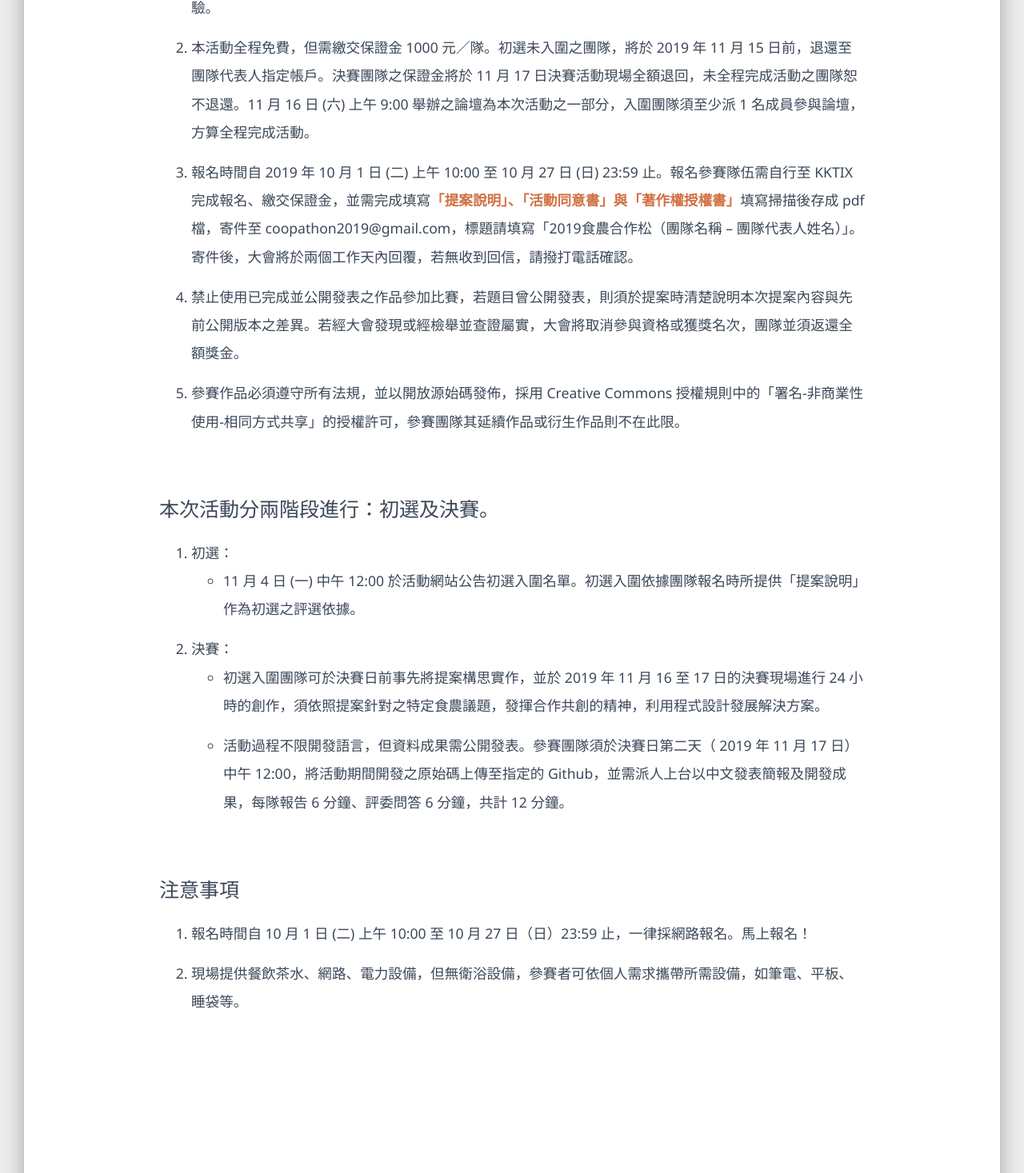
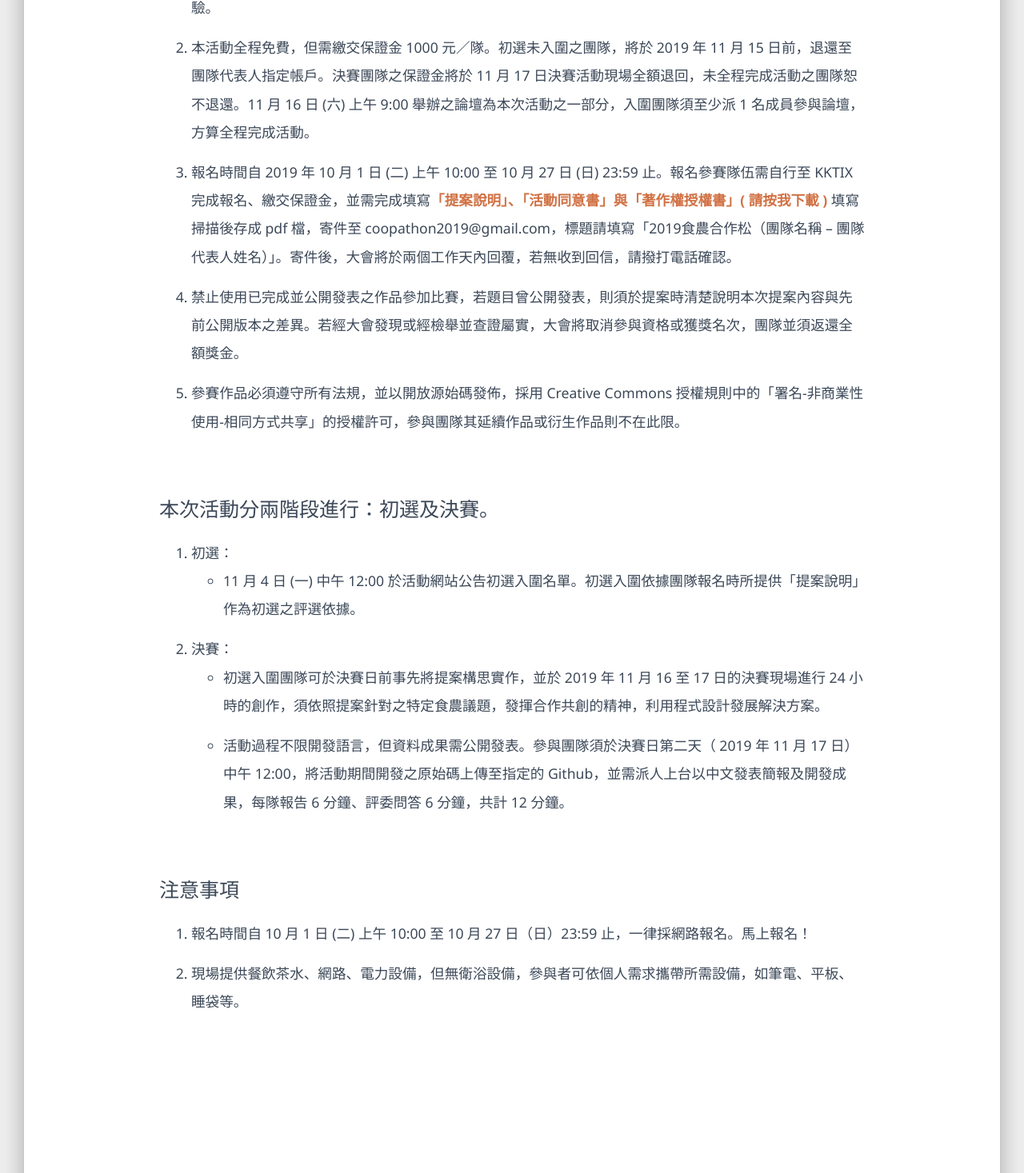
Before and after one commit to Coopathon2019/coopathon-web, a Vue app: page / in a window 1280 px wide. Shown: the part 5192-6659 px from the top of the page at 80% size. Built offline with nearby package versions, Linux system fonts and the light colour scheme; what vue-scrollactive would draw is missing.

Commit message:
更新下載文件、內容微調

```diff
--- a/src/views/sections/Rules.vue
+++ b/src/views/sections/Rules.vue
@@ -31,13 +31,13 @@
                                 本活動全程免費，但需繳交保證金 1000 元／隊。初選未入圍之團隊，將於 2019 年 11 月 15 日前，退還至團隊代表人指定帳戶。決賽團隊之保證金將於 11 月 17 日決賽活動現場全額退回，未全程完成活動之團隊恕不退還。11 月 16 日 (六) 上午 9:00 舉辦之論壇為本次活動之一部分，入圍團隊須至少派 1 名成員參與論壇，方算全程完成活動。
                             </li>
                             <li>
-                                報名時間自 2019 年 10 月 1 日 (二) 上午 10:00 至 10 月 27 日 (日) 23:59 止。報名參賽隊伍需自行至 KKTIX 完成報名、繳交保證金，並需完成填寫<a class="emphasis" :href="url_proposal" target="_blank">「提案說明」、「活動同意書」與「著作權授權書」</a>填寫掃描後存成 pdf 檔，寄件至 coopathon2019@gmail.com，標題請填寫「2019食農合作松（團隊名稱 – 團隊代表人姓名）」。寄件後，大會將於兩個工作天內回覆，若無收到回信，請撥打電話確認。
+                                報名時間自 2019 年 10 月 1 日 (二) 上午 10:00 至 10 月 27 日 (日) 23:59 止。報名參賽隊伍需自行至 KKTIX 完成報名、繳交保證金，並需完成填寫<a class="emphasis" :href="url_proposal" target="_blank">「提案說明」、「活動同意書」與「著作權授權書」( 請按我下載 ) </a>填寫掃描後存成 pdf 檔，寄件至 coopathon2019@gmail.com，標題請填寫「2019食農合作松（團隊名稱 – 團隊代表人姓名）」。寄件後，大會將於兩個工作天內回覆，若無收到回信，請撥打電話確認。
                             </li>
                             <li>
                                 禁止使用已完成並公開發表之作品參加比賽，若題目曾公開發表，則須於提案時清楚說明本次提案內容與先前公開版本之差異。若經大會發現或經檢舉並查證屬實，大會將取消參與資格或獲獎名次，團隊並須返還全額獎金。
                             </li>
                             <li>
-                                參賽作品必須遵守所有法規，並以開放源始碼發佈，採用 Creative Commons 授權規則中的「署名-非商業性使用-相同方式共享」的授權許可，參賽團隊其延續作品或衍生作品則不在此限。
+                                參賽作品必須遵守所有法規，並以開放源始碼發佈，採用 Creative Commons 授權規則中的「署名-非商業性使用-相同方式共享」的授權許可，參與團隊其延續作品或衍生作品則不在此限。
                             </li>
                         </ol>
                     </p>
@@ -62,7 +62,7 @@
                                         初選入圍團隊可於決賽日前事先將提案構思實作，並於 2019 年 11 月 16 至 17 日的決賽現場進行 24 小時的創作，須依照提案針對之特定食農議題，發揮合作共創的精神，利用程式設計發展解決方案。
                                     </li>
                                     <li>
-                                        活動過程不限開發語言，但資料成果需公開發表。參賽團隊須於決賽日第二天（ 2019 年 11 月 17 日）中午 12:00，將活動期間開發之原始碼上傳至指定的 Github，並需派人上台以中文發表簡報及開發成果，每隊報告 6 分鐘、評委問答 6 分鐘，共計 12 分鐘。
+                                        活動過程不限開發語言，但資料成果需公開發表。參與團隊須於決賽日第二天（ 2019 年 11 月 17 日）中午 12:00，將活動期間開發之原始碼上傳至指定的 Github，並需派人上台以中文發表簡報及開發成果，每隊報告 6 分鐘、評委問答 6 分鐘，共計 12 分鐘。
                                     </li>
                                 </ul>
                             </li>
@@ -78,7 +78,7 @@
                                 報名時間自 10 月 1 日 (二) 上午 10:00 至 10 月 27 日（日）23:59 止，一律採網路報名。馬上報名！
                             </li>
                             <li>
-                                現場提供餐飲茶水、網路、電力設備，但無衛浴設備，參賽者可依個人需求攜帶所需設備，如筆電、平板、睡袋等。
+                                現場提供餐飲茶水、網路、電力設備，但無衛浴設備，參與者可依個人需求攜帶所需設備，如筆電、平板、睡袋等。
                             </li>
                         </ol>
                     </p>
```
Also changed, not shown: 1 other file (tests, documents, lock files or other folders).
